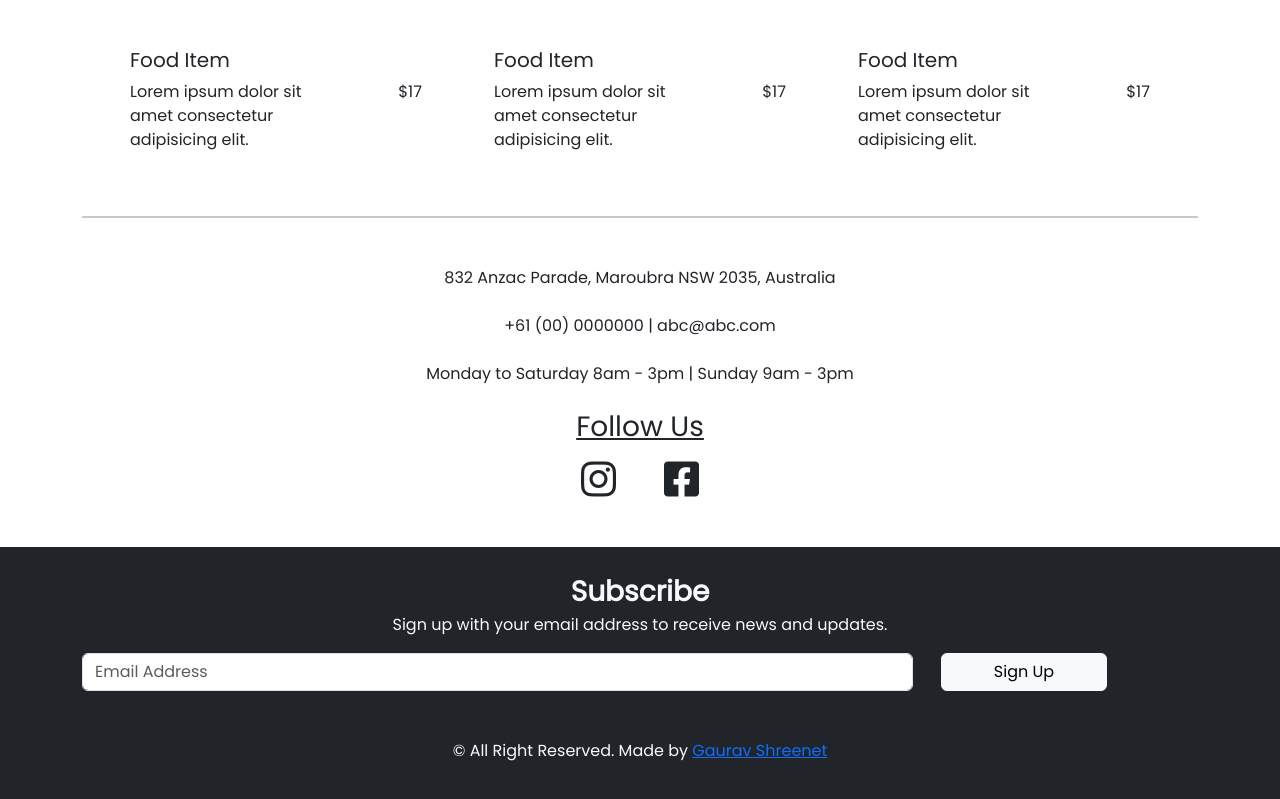
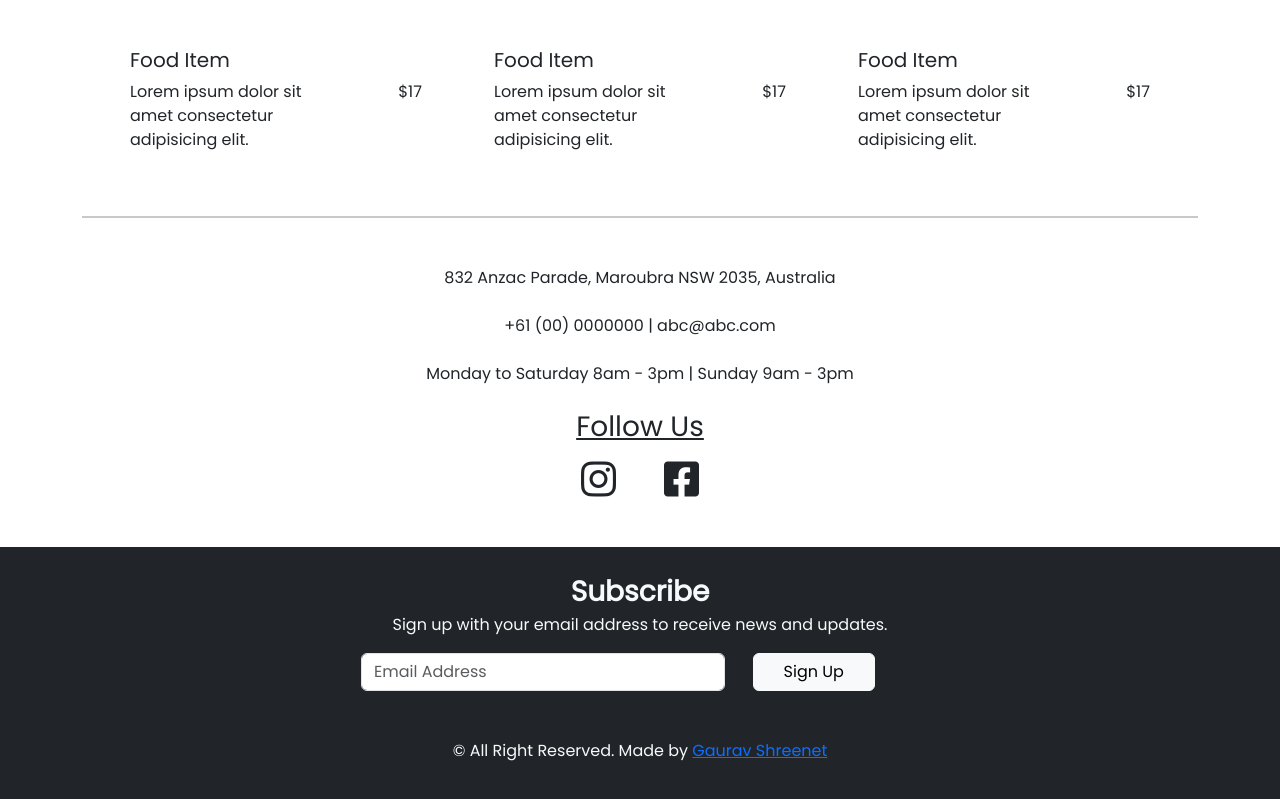
Before and after one commit to GauravShreenet/CafeApp, a React (Create React App) app: page / in a window 1280 px wide. Shown: the part 2758-3557 px from the top of the page. Built offline with nearby package versions, Linux system fonts and the light colour scheme.

Commit message:
fixing some bugs

```diff
--- a/src/Component/Footer.js
+++ b/src/Component/Footer.js
@@ -7,13 +7,13 @@ export const Footer = () => {
             <div className='fs-3 fw-bold pt-4'>Subscribe</div>
             <div>Sign up with your email address to receive news and updates.</div>
             <div className='d-flex justify-content-center mt-3'>
-                <Container>
-                <form style={{width: '100%'}}>
+                <Container className='d-flex justify-content-center'>
+                <form style={{width: '50%'}}>
                     <Row className='gap-1'>
-                        <Col xxl={9} lg={9}>
+                        <Col xxl={8} lg={8}>
                              <input type="email" className="form-control" id="exampleInputEmail1" aria-describedby="emailHelp" placeholder='Email Address'/>
                         </Col>
-                        <Col xxl={2} lg={2} className='d-grid'>
+                        <Col xxl={3} lg={3} className='d-grid'>
                             <button type="submit" className="btn btn-light">Sign Up</button>
                         </Col>
                     </Row>
--- a/src/Component/Hero.js
+++ b/src/Component/Hero.js
@@ -38,7 +38,7 @@ export const Hero = () => {
           </motion.div>
         </div>
 
-        <div ref={ref} className='d-flex justify-content-center' style={{ position: 'absolute', top: '165%', display: 'inline-block', overflow: 'hidden', width: '100%'}}>
+        <div ref={ref} className='d-flex justify-content-center' style={{ position: 'absolute', top: '168%', display: 'inline-block', overflow: 'hidden', width: '100%'}}>
           <motion.div
             variants={{
               hidden: { opacity: 0, y: 75 },
```
